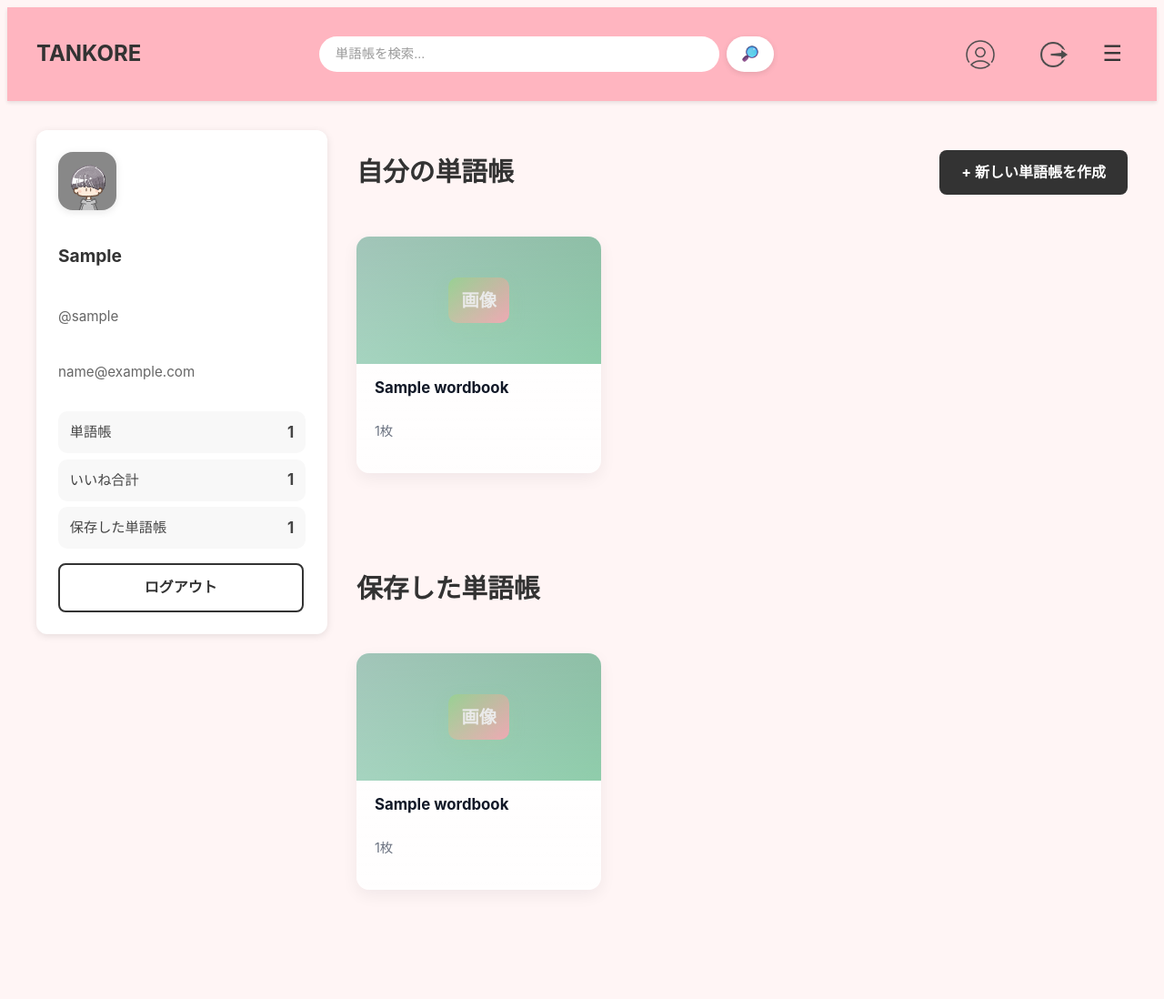
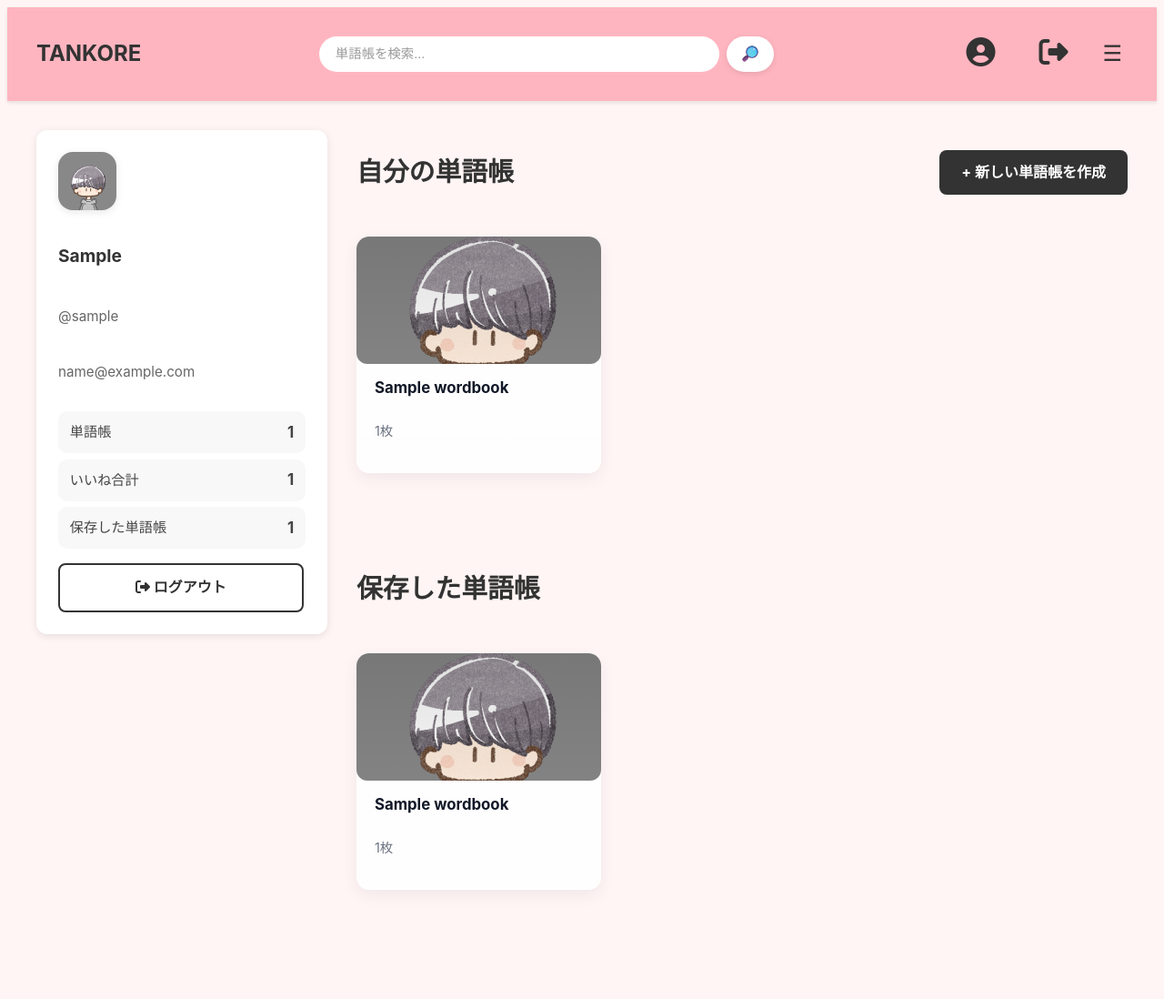
Before and after one commit to kousei2071/my-django, a Django app: page /mypage/ in a window 1280 px wide. Shown: the top 1098 px of the page at 91% size. Run offline with Django 5.2, Linux system fonts and the light colour scheme; a user stored in the database is signed in; tables that the repository leaves empty hold one stand-in row (values such as "Sample post"); parts of the project's set-up code (start-up, migrations or seed data) failed here and were passed over.

Commit message:
Refactor code structure for improved readability and maintainability

```diff
--- a/home/models.py
+++ b/home/models.py
@@ -13,6 +13,8 @@
         ('account4.png', 'Account 4'),
         ('account5.png', 'Account 5'),
         ('account6.png', 'Account 6'),
+        ('account7.png', 'Account 7'),
+        ('account8.png', 'Account 8'),
     ])
     background_color = models.CharField(max_length=7, default='#fffff0')
     created_at = models.DateTimeField(auto_now_add=True)
--- a/home/static/home/css/style.css
+++ b/home/static/home/css/style.css
@@ -661,11 +661,13 @@
 }
 
 .wordbook-image {
-    background: linear-gradient(135deg, #B8E0D2 0%, #95D5B2 100%);
     height: 150px;
     display: flex;
     align-items: center;
     justify-content: center;
+    overflow: hidden;
+    border-radius: 12px;
+    background-color: #fffff0;
 }
 
 .image-placeholder {
@@ -758,13 +760,14 @@
 }
 
 .wordbook-detail-image {
-    background: linear-gradient(135deg, #B8E0D2 0%, #95D5B2 100%);
     width: 250px;
     height: 250px;
     border-radius: 50%;
     display: flex;
     align-items: center;
     justify-content: center;
+    overflow: hidden;
+    background-color: #fffff0;
 }
 
 .image-placeholder-large {
--- a/home/templates/home/base.html
+++ b/home/templates/home/base.html
@@ -5,6 +5,7 @@
     <meta charset="UTF-8">
     <meta name="viewport" content="width=device-width, initial-scale=1.0">
     <link rel="stylesheet" href="{% static 'home/css/style.css' %}">
+    <link rel="stylesheet" href="https://cdnjs.cloudflare.com/ajax/libs/font-awesome/6.4.0/css/all.min.css">
     <title>{% block title %}TANKORE{% endblock %}</title>
 </head>
 <body>
@@ -29,18 +30,18 @@
 
             <nav class="nav">
                 {% if user.is_authenticated %}
-                    <a href="{% url 'mypage' %}" class="nav-link nav-icon-link" data-tooltip="マイページ">
-                        <img src="{% static 'home/images/mypage.png' %}" alt="マイページ" class="nav-icon" style="height: 2rem; width: auto; margin-top: 10px;">
+                    <a href="{% url 'mypage' %}" class="nav-link nav-icon-link" data-tooltip="マイページ" title="マイページ">
+                        <i class="fas fa-user-circle fa-2x"></i>
                     </a>
-                    <a href="{% url 'logout' %}" class="nav-link nav-icon-link" data-tooltip="ログアウト">
-                        <img src="{% static 'home/images/logout.png' %}" alt="ログアウト" class="nav-icon" style="height: 2rem; width: auto; margin-top: 10px;">
+                    <a href="{% url 'logout' %}" class="nav-link nav-icon-link" data-tooltip="ログアウト" title="ログアウト">
+                        <i class="fas fa-sign-out-alt fa-2x"></i>
                     </a>
                 {% else %}
-                    <a href="{% url 'login' %}" class="nav-link nav-icon-link" data-tooltip="ログイン">
-                        <img src="{% static 'home/images/login.png' %}" alt="ログイン" class="nav-icon" style="height: 2rem; width: auto; margin-top: 10px;">
+                    <a href="{% url 'login' %}" class="nav-link nav-icon-link" data-tooltip="ログイン" title="ログイン">
+                        <i class="fas fa-sign-in-alt fa-2x"></i>
                     </a>
-                    <a href="{% url 'register' %}" class="nav-link nav-icon-link" data-tooltip="会員登録">
-                        <img src="{% static 'home/images/touroku.png' %}" alt="会員登録" class="nav-icon" style="height: 2rem; width: auto; margin-top: 10px;">
+                    <a href="{% url 'register' %}" class="nav-link nav-icon-link" data-tooltip="会員登録" title="会員登録">
+                        <i class="fas fa-user-plus fa-2x"></i>
                     </a>
                 {% endif %}
                 <button class="menu-btn">☰</button>
--- a/home/templates/home/login.html
+++ b/home/templates/home/login.html
@@ -27,14 +27,14 @@
             {% endif %}
 
             <div class="form-actions">
-                <a href="#" class="forgot-password">パスワードを忘れた方</a>
-                <button type="submit" class="btn btn-primary btn-block">ログイン</button>
+                <a href="#" class="forgot-password"><i class="fas fa-key"></i> パスワードを忘れた方</a>
+                <button type="submit" class="btn btn-primary btn-block"><i class="fas fa-sign-in-alt"></i> ログイン</button>
             </div>
         </form>
 
         <div class="auth-footer">
             <p>新規会員登録はこちらから</p>
-            <a href="{% url 'register' %}" class="btn btn-outline">新規会員登録（無料）</a>
+            <a href="{% url 'register' %}" class="btn btn-outline"><i class="fas fa-user-plus"></i> 新規会員登録（無料）</a>
         </div>
     </div>
 </div>
--- a/home/templates/home/mypage.html
+++ b/home/templates/home/mypage.html
@@ -21,7 +21,7 @@
                     <div class="stat-line"><span>いいね合計</span><strong>{{ likes_total }}</strong></div>
                     <div class="stat-line"><span>保存した単語帳</span><strong>{{ saved_wordbooks_count }}</strong></div>
                 </div>
-                <a href="{% url 'logout' %}" class="btn btn-outline  btn-block" style="width: 80%;">ログアウト</a>
+                <a href="{% url 'logout' %}" class="btn btn-outline  btn-block" style="width: 80%;"><i class="fas fa-sign-out-alt"></i> ログアウト</a>
             </div>
         </aside>
 
@@ -60,8 +60,8 @@
                 <div class="wordbook-grid">
                     {% for wordbook in my_wordbooks %}
                         <a href="{% url 'wordbook_detail' wordbook.pk %}?from=mypage" class="wordbook-card">
-                            <div class="wordbook-image">
-                                <div class="image-placeholder">画像</div>
+                            <div class="wordbook-image" style="background-color: {{ wordbook.user.profile.background_color|default:'#fffff0' }};">
+                                <img src="{% static 'home/images/django icon/' %}{{ wordbook.user.profile.avatar_image|default:'account.png' }}" alt="{{ wordbook.user.username }}" style="width: 100%; height: 100%; object-fit: cover;">
                             </div>
                             <div class="wordbook-info">
                                 <h3>{{ wordbook.title }}</h3>
@@ -84,8 +84,8 @@
                 <div class="wordbook-grid saved-wordbooks-grid">
                     {% for wordbook in saved_wordbooks %}
                         <a href="{% url 'wordbook_detail' wordbook.pk %}" class="wordbook-card">
-                            <div class="wordbook-image">
-                                <div class="image-placeholder">画像</div>
+                            <div class="wordbook-image" style="background-color: {{ wordbook.user.profile.background_color|default:'#fffff0' }};">
+                                <img src="{% static 'home/images/django icon/' %}{{ wordbook.user.profile.avatar_image|default:'account.png' }}" alt="{{ wordbook.user.username }}" style="width: 100%; height: 100%; object-fit: cover;">
                             </div>
                             <div class="wordbook-info">
                                 <h3>{{ wordbook.title }}</h3>
@@ -193,12 +193,6 @@
                 avatarGrid.querySelectorAll('.avatar-item').forEach(el => {
                     el.classList.toggle('selected', el.querySelector('img').alt === avatarName);
                 });
-
-                // モーダルを閉じる
-                avatarModal.style.display = 'none';
-
-                // 成功メッセージを表示
-                alert('アバター画像を更新しました');
             } else {
                 alert('アバター画像の更新に失敗しました');
             }
--- a/home/templates/home/register.html
+++ b/home/templates/home/register.html
@@ -35,12 +35,12 @@
                 </div>
             {% endif %}
 
-            <button type="submit" class="btn btn-primary btn-block">登録する</button>
+            <button type="submit" class="btn btn-primary btn-block"><i class="fas fa-user-plus"></i> 登録する</button>
         </form>
 
         <div class="auth-footer">
             <p>既にアカウントをお持ちの方</p>
-            <a href="{% url 'login' %}" class="btn btn-outline">ログイン</a>
+            <a href="{% url 'login' %}" class="btn btn-outline"><i class="fas fa-sign-in-alt"></i> ログイン</a>
         </div>
     </div>
 </div>
--- a/home/templates/home/wordbook_collection_full.html
+++ b/home/templates/home/wordbook_collection_full.html
@@ -13,8 +13,8 @@
     <div class="wordbook-grid">
         {% for wordbook in wordbooks %}
             <a href="{% url 'wordbook_detail' wordbook.pk %}{% if from_source == 'mypage' %}?from=mypage{% endif %}" class="wordbook-card">
-                <div class="wordbook-image">
-                    <div class="image-placeholder">画像</div>
+                <div class="wordbook-image" style="background-color: {{ wordbook.user.profile.background_color|default:'#fffff0' }};">
+                    <img src="{% static 'home/images/django icon/' %}{{ wordbook.user.profile.avatar_image|default:'account.png' }}" alt="{{ wordbook.user.username }}" style="width: 100%; height: 100%; object-fit: cover;">
                 </div>
                 <div class="wordbook-info">
                     <h3>{{ wordbook.title }}</h3>
--- a/home/templates/home/wordbook_detail.html
+++ b/home/templates/home/wordbook_detail.html
@@ -7,8 +7,8 @@
 <div class="container">
     <div class="wordbook-detail-header">
         <div class="wordbook-detail-left">
-            <div class="wordbook-detail-image">
-                <div class="image-placeholder-large">画像</div>
+            <div class="wordbook-detail-image" style="background-color: {{ wordbook.user.profile.background_color|default:'#fffff0' }};">
+                <img src="{% static 'home/images/django icon/' %}{{ wordbook.user.profile.avatar_image|default:'account.png' }}" alt="{{ wordbook.user.username }}" style="width: 100%; height: 100%; object-fit: cover;">
             </div>
         </div>
 
--- a/home/views.py
+++ b/home/views.py
@@ -9,6 +9,7 @@
 from django.utils.text import slugify
 from .models import WordBook, WordCard, Tag, wordBookLike, WordBookBookmark, UserProfile
 import re
+import random
 
 AVATAR_IMAGES = [
     'account.png',
@@ -17,6 +18,8 @@
     'account4.png',
     'account5.png',
     'account6.png',
+    'account7.png',
+    'account8.png',
 ]
 
 BACKGROUND_COLORS = [
```
Also changed, not shown: home/templates/home/wordbook_list.html (+4 -4 lines), home/migrations/0012_wordbook_avatar_image_wordbook_background_color_and_more.py (added), home/migrations/0013_alter_userprofile_avatar_image_and_more.py (added), home/migrations/0014_remove_wordbook_avatar_image_and_more.py (added), home/static/home/images/django icon/account7.png (added), home/static/home/images/django icon/account8.png (added), 1 other file.
